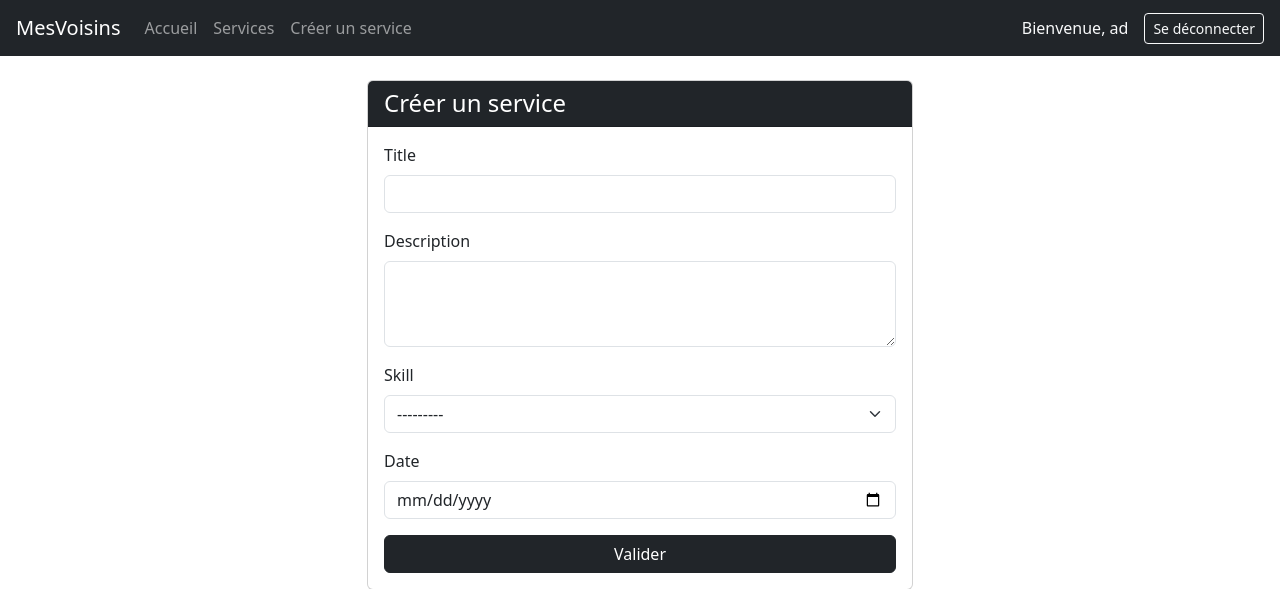
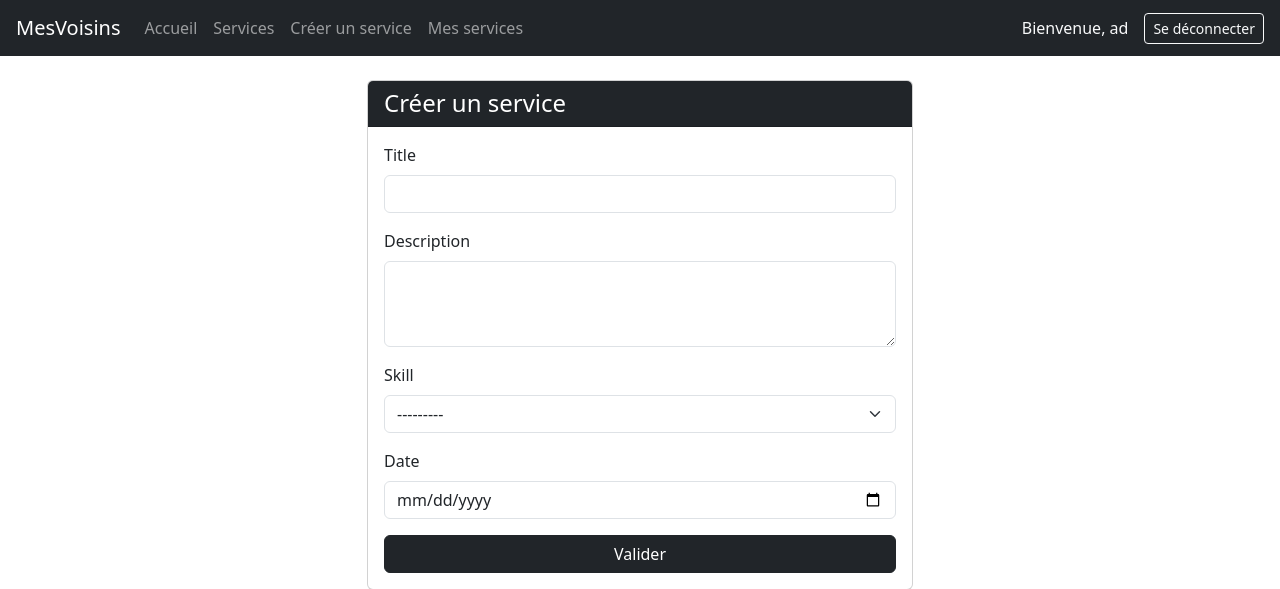
Before and after one commit to theosdu64/Examdjango, a Django app: page /app/create-service/ in a window 1280 px wide. Shown: the top 589 px of the page. Run offline with Django 5.2, Linux system fonts and the light colour scheme; a user stored in the database is signed in; data comes from the database, SQL or seed files in the repository; some libraries are stand-ins or nearby versions.

Commit message:
ajou du chemin dans la navigation vers la page my_service

```diff
--- a/mesvoisin/app/urls.py
+++ b/mesvoisin/app/urls.py
@@ -6,5 +6,5 @@
     path("", views.home, name="home"),
     path("services/", views.services, name="services"),
     path("create-service/", views.create_service, name="create_service"),
-    path("postulez/<int:service_id>/", views.postulez, name="postulez"),
+    path("my-services/", views.my_services, name="my_services"),
 ]
--- a/mesvoisin/templates/base.html
+++ b/mesvoisin/templates/base.html
@@ -22,6 +22,9 @@
           </li>
           <li class="nav-item">
             <a class="nav-link" href="{% url 'app:create_service' %}">Créer un service</a>
+          </li>
+          <li class="nav-item">
+            <a class="nav-link" href="{% url 'app:my_services' %}">Mes services</a>
           </li>
           {% endif %}
         </ul>
```
